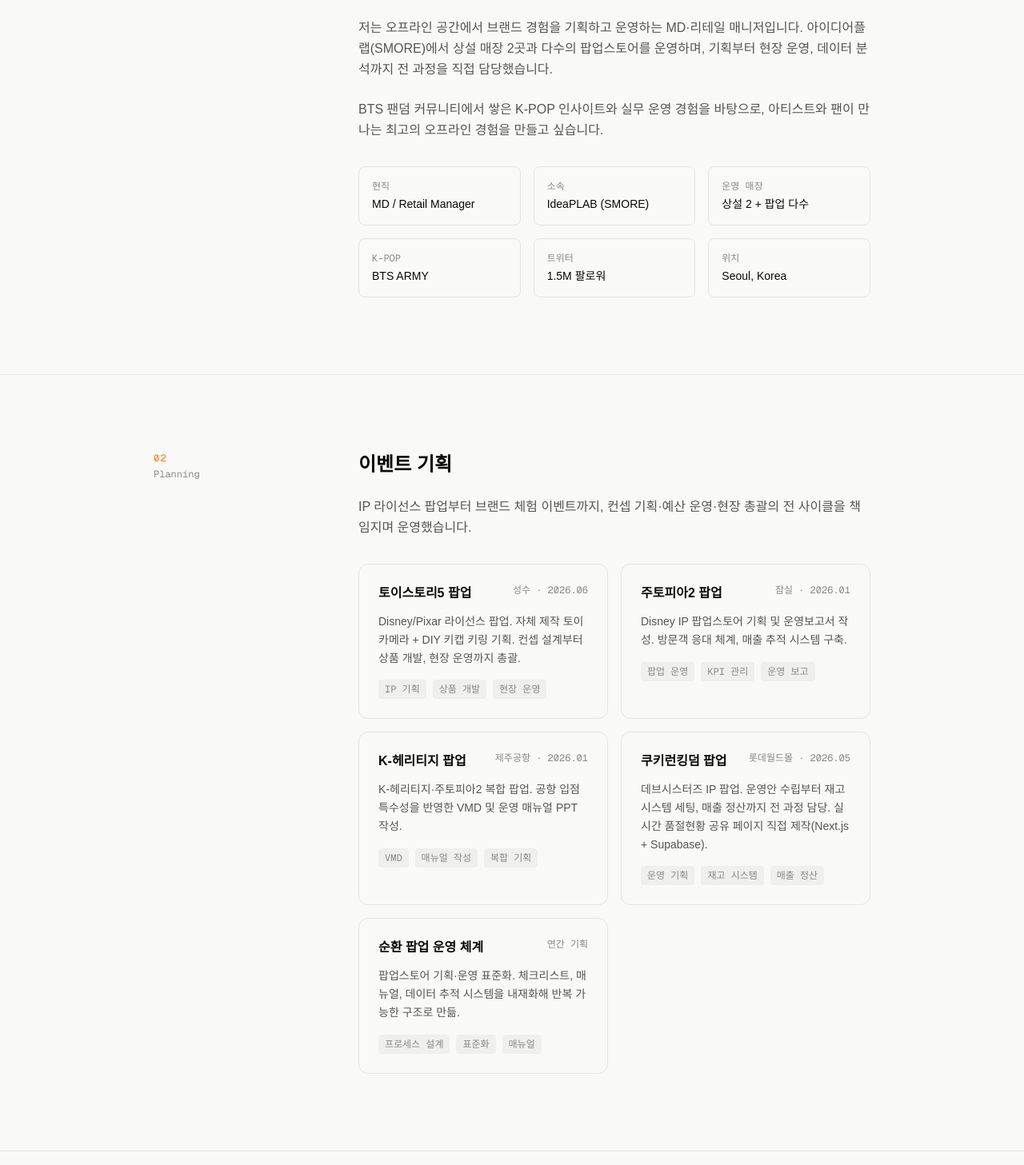
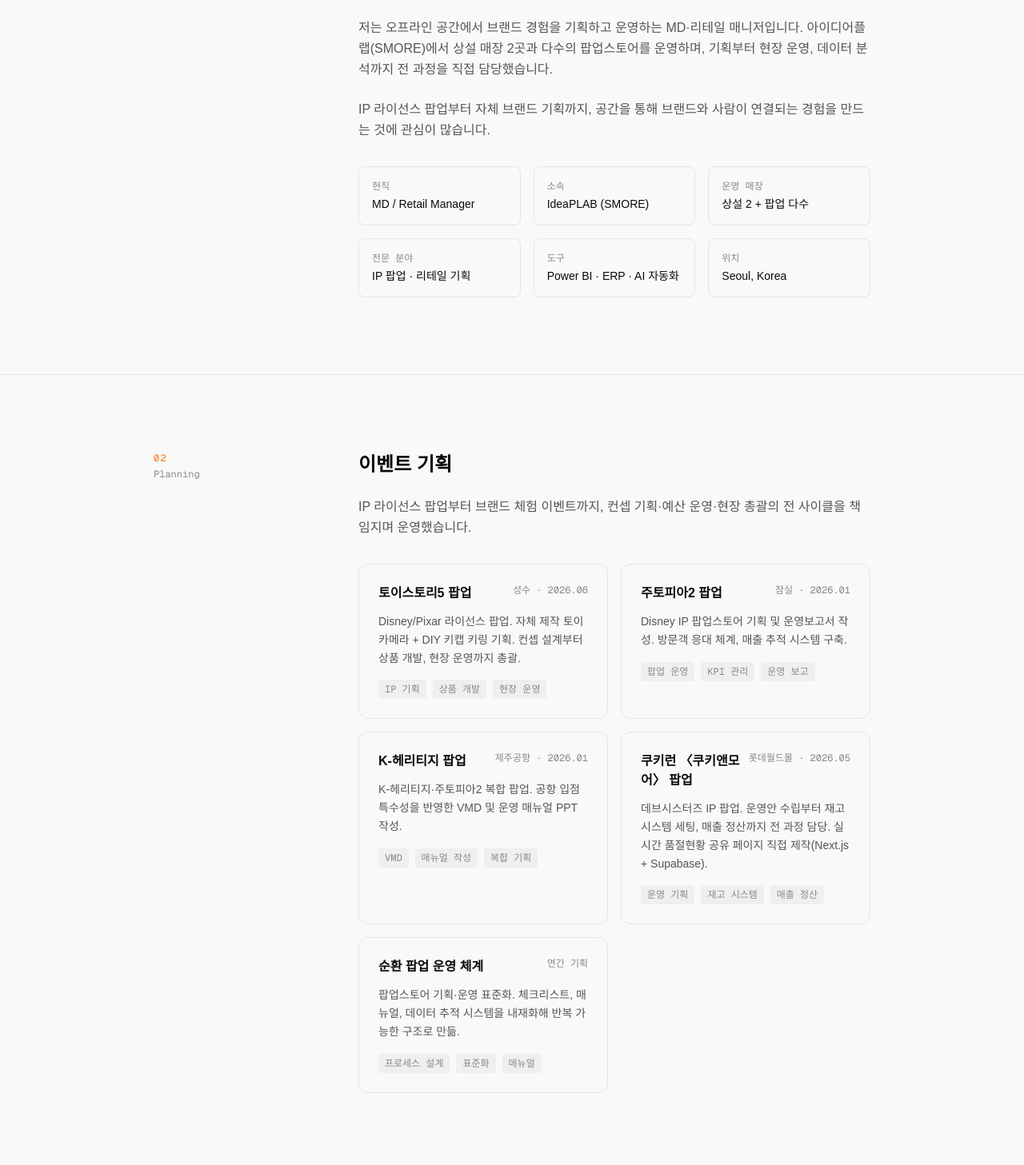
Before and after one commit to seojieun22-natsu/jieun-seo-portfolio, a Next.js app: page / in a window 1280 px wide. Shown: the part 713-2170 px from the top of the page at 80% size. Built offline with nearby package versions, Linux system fonts and the light colour scheme.

Commit message:
fix: 쿠키앤모어로 수정 + BTS 내용 삭제

```diff
--- a/app/page.tsx
+++ b/app/page.tsx
@@ -42,16 +42,16 @@ export default function Home() {
               기획부터 현장 운영, 데이터 분석까지 전 과정을 직접 담당했습니다.
             </p>
             <p className="text-[#555555] leading-relaxed">
-              BTS 팬덤 커뮤니티에서 쌓은 K-POP 인사이트와 실무 운영 경험을 바탕으로,
-              아티스트와 팬이 만나는 최고의 오프라인 경험을 만들고 싶습니다.
+              IP 라이선스 팝업부터 자체 브랜드 기획까지, 공간을 통해 브랜드와 사람이 연결되는
+              경험을 만드는 것에 관심이 많습니다.
             </p>
             <div className="mt-8 grid grid-cols-2 md:grid-cols-3 gap-4">
               {[
                 { label: "현직", value: "MD / Retail Manager" },
                 { label: "소속", value: "IdeaPLAB (SMORE)" },
                 { label: "운영 매장", value: "상설 2 + 팝업 다수" },
-                { label: "K-POP", value: "BTS ARMY" },
-                { label: "트위터", value: "1.5M 팔로워" },
+                { label: "전문 분야", value: "IP 팝업 · 리테일 기획" },
+                { label: "도구", value: "Power BI · ERP · AI 자동화" },
                 { label: "위치", value: "Seoul, Korea" },
               ].map((item) => (
                 <div key={item.label} className="border border-[#e5e5e5] rounded-lg p-4">
@@ -100,7 +100,7 @@ export default function Home() {
                   tags: ["VMD", "매뉴얼 작성", "복합 기획"],
                 },
                 {
-                  title: "쿠키런킹덤 팝업",
+                  title: "쿠키런 〈쿠키앤모어〉 팝업",
                   sub: "롯데월드몰 · 2026.05",
                   desc: "데브시스터즈 IP 팝업. 운영안 수립부터 재고 시스템 세팅, 매출 정산까지 전 과정 담당. 실시간 품절현황 공유 페이지 직접 제작(Next.js + Supabase).",
                   tags: ["운영 기획", "재고 시스템", "매출 정산"],
@@ -290,12 +290,6 @@ export default function Home() {
                   desc: "매장 운영 가이드, 클레임 대응 매뉴얼을 웹사이트로 구축. Next.js + Vercel 배포. 비개발자가 직접 기획·내용을 총괄.",
                   highlight: false,
                 },
-                {
-                  title: "팬덤 SNS 계정 운영",
-                  period: "2019 — 현재",
-                  desc: "BTS 팬 트위터 계정 1.5M 팔로워 보유. 콘텐츠 기획, 팬덤 커뮤니케이션, 트렌드 분석을 통한 K-POP 인사이트 축적.",
-                  highlight: false,
-                },
               ].map((item) => (
                 <div
                   key={item.title}
```
